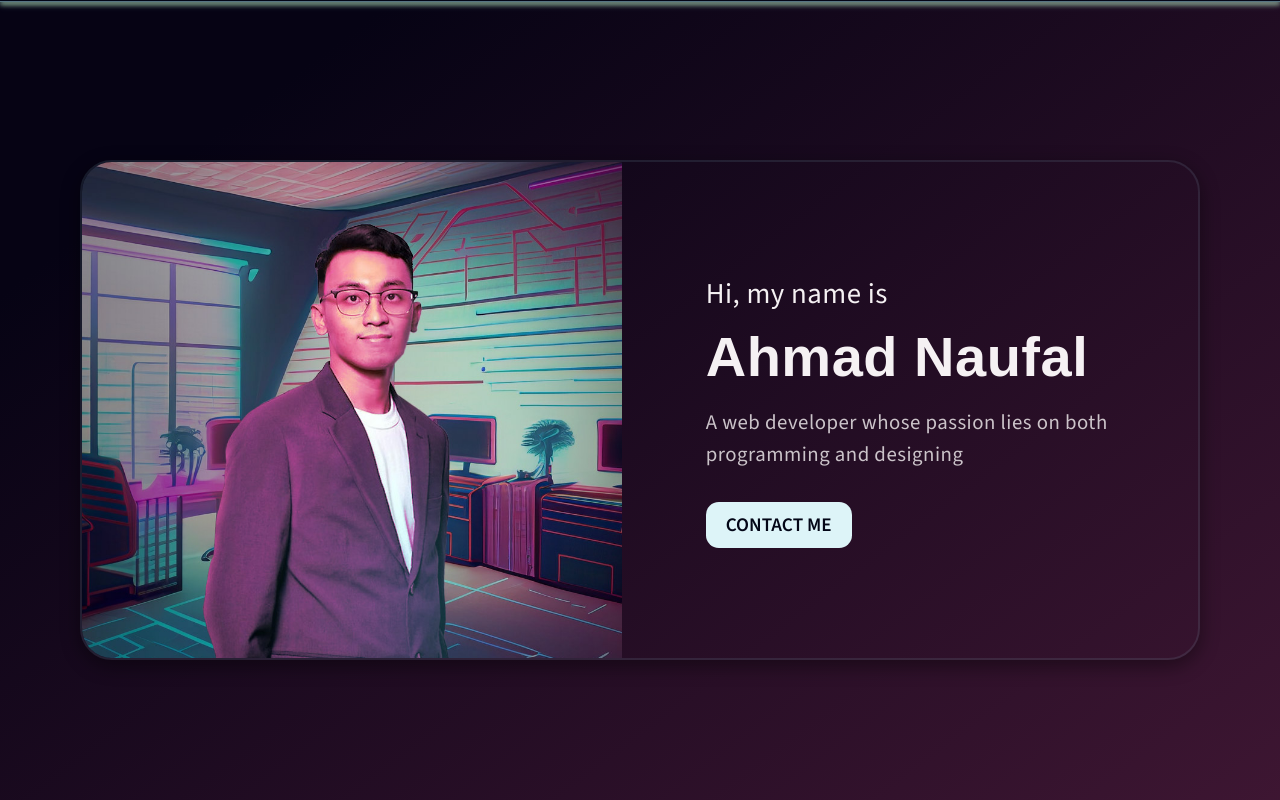
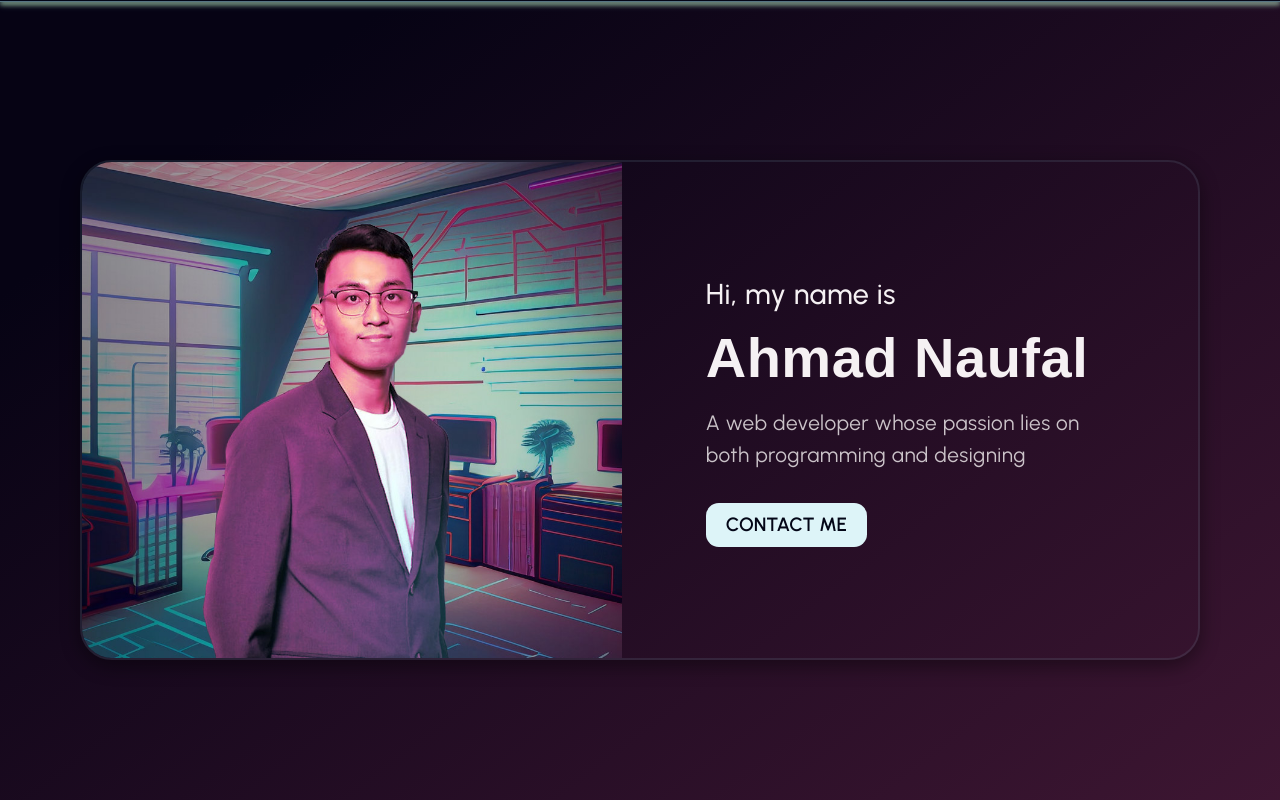
Before and after one commit to ahmadnaufal-f/ahmadnaufal-site, a Next.js app: page / in a window 1280 px wide. Shown: the top 800 px of the page. Built offline with nearby package versions, Linux system fonts and the light colour scheme; a web font is replaced by a local one.

Commit message:
fix(project): revert changes related to app hosting config

```diff
--- a/apphosting.yaml
+++ b/apphosting.yaml
@@ -12,5 +12,3 @@ env:
       value: 52578155742
     - variable: NEXT_PUBLIC_FIREBASE_APP_ID
       value: 1:52578155742:web:d2e9f9d90c4cd96f3cd64f
-    - variable: HOST
-      value: 0.0.0.0
--- a/next.config.js
+++ b/next.config.js
@@ -30,11 +30,5 @@ module.exports = {
         unoptimized: true,
     },
     trailingSlash: true,
-    env: {
-        PORT: process.env.PORT,
-    },
-    experimental: {
-        serverActions: true,
-    },
     // ...other config
 }
--- a/src/app/layout.tsx
+++ b/src/app/layout.tsx
@@ -7,14 +7,14 @@ import "@fortawesome/fontawesome-svg-core/styles.css"
 config.autoAddCss = false
 
 import type { Metadata } from "next"
-import { Source_Sans_3 } from "next/font/google"
+import { Urbanist } from "next/font/google"
 import Header from "@/container/header/header"
 import Background from "@/components/background/background"
 import { Suspense } from "react"
 import Loading from "@/app/loading"
 import ScrollToTop from "@/components/scroll-to-top/scroll-to-top"
 
-const sourceSans = Source_Sans_3({ subsets: ["latin"] })
+const urbanist = Urbanist({ subsets: ["latin"] })
 
 export const metadata: Metadata = {
     title: "Ahmad Naufal Site",
@@ -24,7 +24,7 @@ export const metadata: Metadata = {
 export default function RootLayout({ children }: { children: React.ReactNode }) {
     return (
         <html lang="en">
-            <body className={sourceSans.className}>
+            <body className={urbanist.className}>
                 <Background />
                 <Header />
                 <Suspense fallback={<Loading />}>{children}</Suspense>
```
